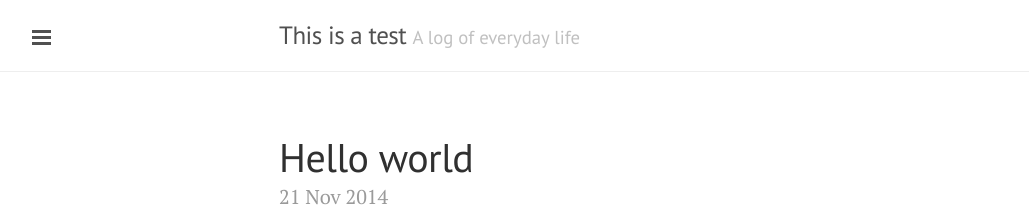
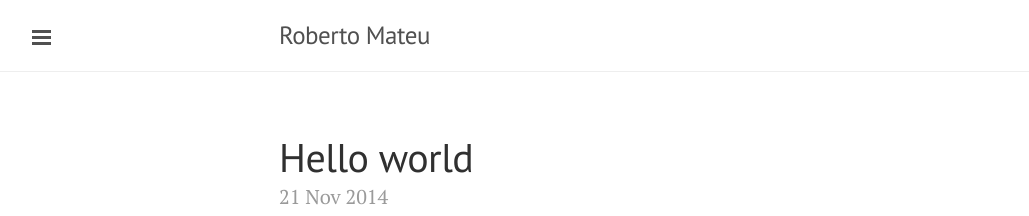
Before and after one commit to rmateu/rmateu.github.io, a Jekyll site: the page built from index.html, in a window 1280 px wide. Shown: the top 216 px of the page, without its empty margins (1-1030 px from the left). Built offline with Jekyll 4.4.1, drawn with Linux system fonts in a browser that asks for light colours; the list of posts is cut into pages by our own code.

Commit message:
Mirroring from Micro.blog.

```diff
--- a/_config.yml
+++ b/_config.yml
@@ -1,8 +1,56 @@
-excerpt_separator: ""
-pygments: true
-markdown: kramdown
-url: http://rmateu.github.io
-title: This is a test
-tagline: A log of everyday life
-description: My awesome new site
-paginate: 5
+# # # # # # # #
+#   K i k o   #
+# # # # # # # #
+
+# - markdown: kramdown
+
+# Sass
+sass:
+  style:            :compressed
+
+# Scopes
+defaults:
+  -
+    scope:
+      path:         ""
+      type:         "pages"
+    values:
+      layout:       "page"
+  -
+    scope:
+      path:         ""
+      type:         "posts"
+    values:
+      layout:       "post"
+
+title: "Roberto Mateu"
+tagline: ""
+description: "Follow <a href=\"https://micro.blog/roberto\">@roberto on Micro.blog</a>."
+credits: "Follow <a href=\"https://micro.blog/roberto\">@roberto on Micro.blog</a>."
+baseurl: ""
+url: "http://roberto.mateu.me"
+markdown: "kramdown"
+username: "roberto"
+microblog_user: "roberto"
+permalink: "/:year/:month/:day/:title.html"
+relative_permalinks: false
+author: "Roberto Mateu"
+name: "Roberto Mateu"
+gravatar_hash: "02bd7fb3aac7ecb33d1210da5297536c"
+avatar: "https://micro.blog/roberto/avatar.jpg"
+full_name: "Roberto Mateu"
+bio: ""
+twitter_username: "rmateu"
+github_username: "rmateu"
+instagram_username: "rmateu"
+paginate: 20
+paginate_path: "/page/:num/"
+timezone: "US/Mountain"
+site_id: "83"
+gems: ["jekyll-paginate"]
+itunes_description: "A geek from Venezuela, now in Costa Rica. "
+itunes_category: "Society & Culture"
+itunes_subcategory: "Personal Journals"
+itunes_author: "Roberto Mateu"
+itunes_email: ""
+podcast: false
```
